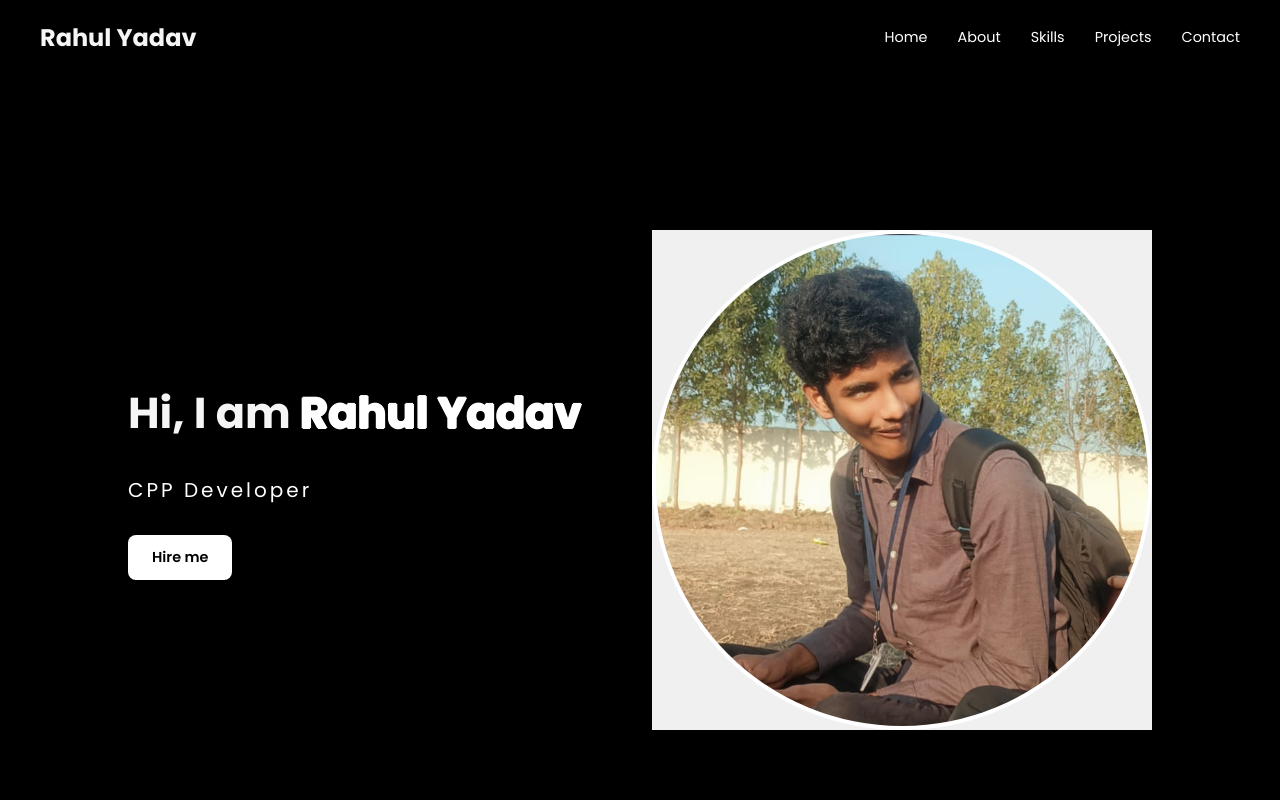
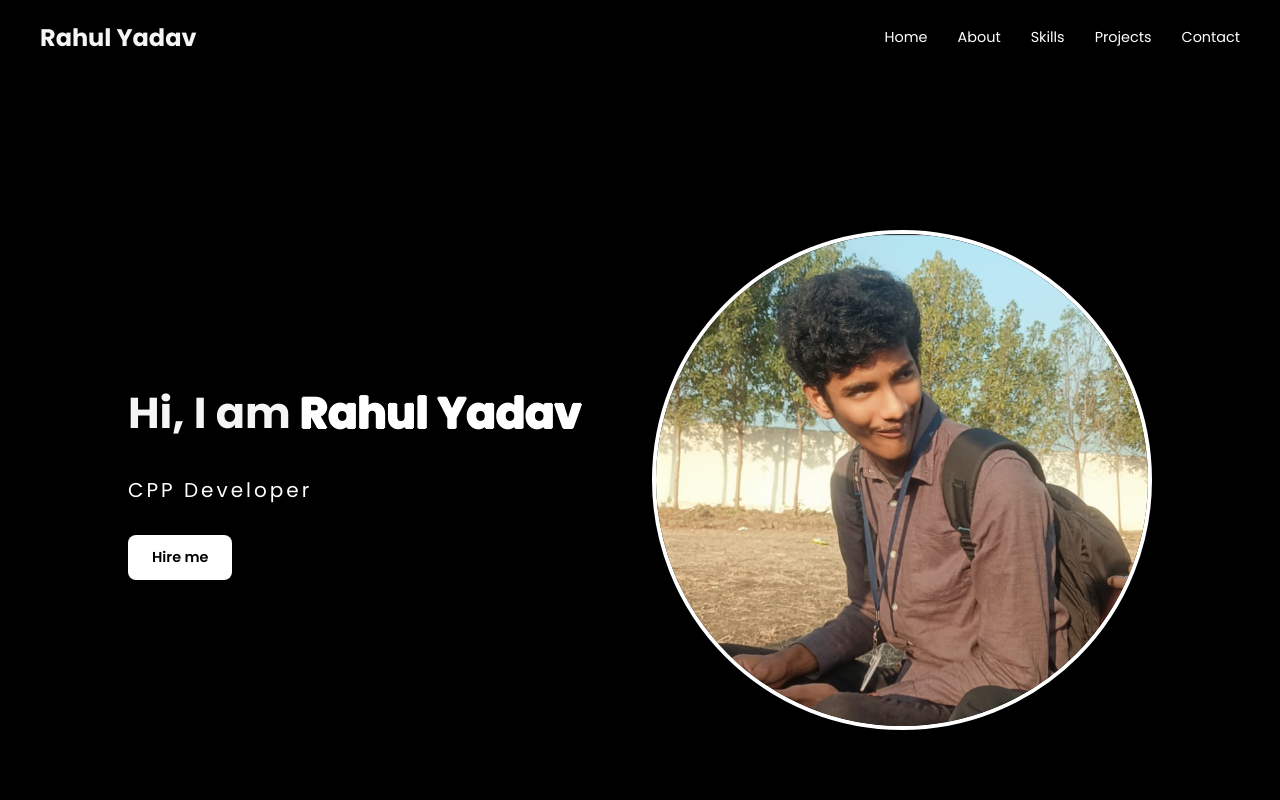
Before and after one commit to Abtadai/resume, a plain HTML site: page index.html in a window 1280 px wide. Shown: the top 800 px of the page. Drawn offline with nearby package versions, Linux system fonts and the light colour scheme.

Commit message:
Update style.css

```diff
--- a/style.css
+++ b/style.css
@@ -172,8 +172,7 @@ color: #161515;
   left: 0;
   width: 100%;
   height: 100%;
-  background: #f0f0f0;
-  /* transform: skewX(-15deg); */
+  background: black;
   z-index: -1;
 }
 
```
